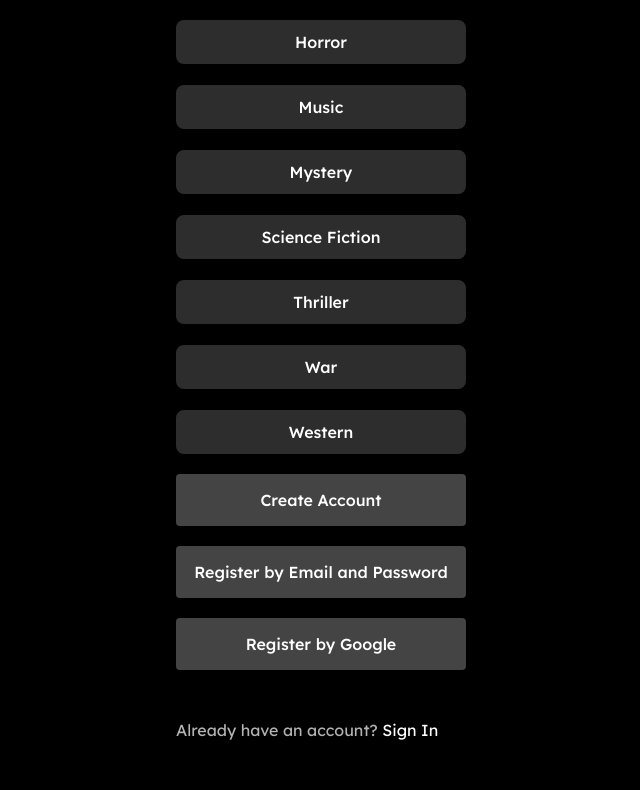
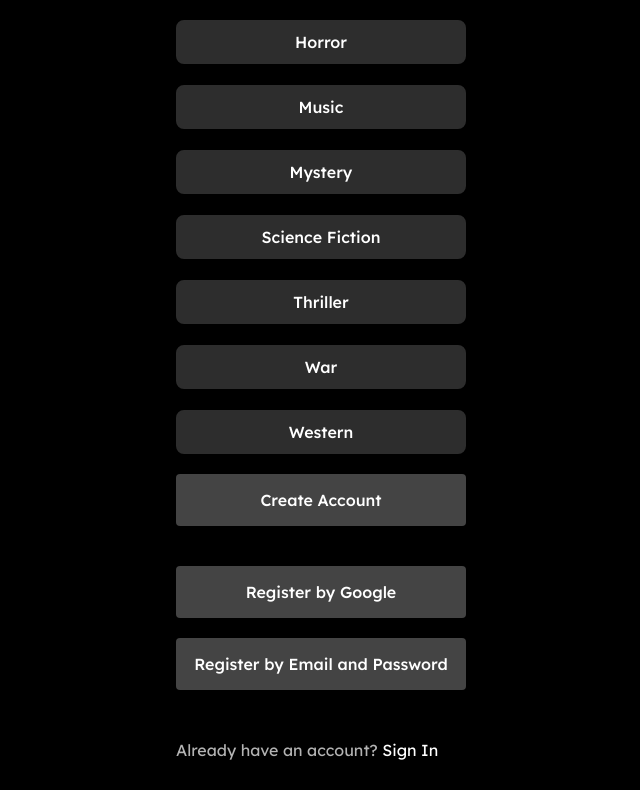
Before and after one commit to OptimusPrime456/ics4u-summative, a React (Vite) app: page /register in a window 1280 px wide. Shown: the part 1206-1996 px from the top of the page, without its empty margins (319-959 px from the left). Built offline with nearby package versions, Linux system fonts and the light colour scheme.

Commit message:
Fixed error in register view

```diff
--- a/src/views/RegisterView.jsx
+++ b/src/views/RegisterView.jsx
@@ -4,7 +4,7 @@ import Header from '../components/Header'
 import { useStoreContext } from '../context/index.jsx'
 import { useRef, useState } from 'react'
 import { useNavigate } from 'react-router-dom'
-import { signInWithPopup, GoogleAuthProvider, createUserWithEmailAndPassword } from 'firebase/auth'
+import { signInWithPopup, GoogleAuthProvider, createUserWithEmailAndPassword, updateProfile } from 'firebase/auth'
 import { auth } from '../firebase/index.js'
 
 function RegisterView() {
@@ -52,12 +52,14 @@ function RegisterView() {
 
         try {
             const user = (await createUserWithEmailAndPassword(auth, email, password)).user;
+            await updateProfile(user, { displayName: `${firstName} ${lastName}` });
             setUser(user);
             console.log(user);
             setSignedIn(true);
-            navigate("/movies")
+            navigate("/movies");
         } catch (error) {
-            alert("An error has occured, please try again.")
+            console.log(error);
+            alert("An error has occured, please try again.");
         }
     }
 
@@ -131,9 +133,10 @@ function RegisterView() {
                         </div>
                     </div>
 
-                    <button type="submit">Create Account</button>
-                    <button onClick={() => registerByEmail()}>Register by Email and Password</button>
-                    <button onClick={() => registerByGoogle()}>Register by Google</button>
+                    <button type="submit">Create Account</button>\
+                    <button type="submit" onClick={() => registerByGoogle()}>Register by Google</button>
+                    <button type="submit" onClick={(event) => registerByEmail(event)}>Register by Email and Password</button>
+
                 </form>
                 <p>Already have an account? <a href="/login">Sign In</a></p>
             </div>
```
